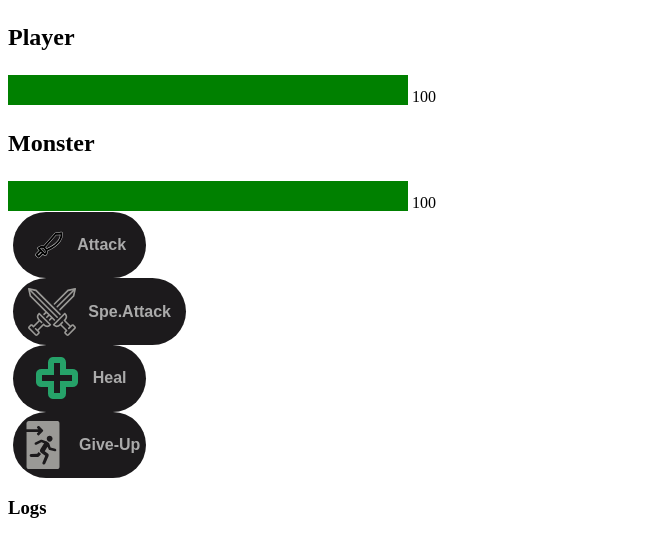
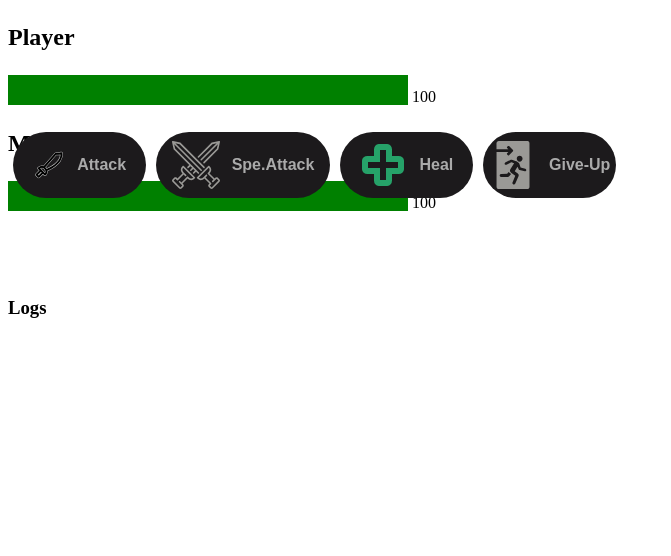
Before and after one commit to AoiLeyos/MonsterSlayerAngular, an Angular app: page / in a window 1280 px wide. Shown: the top 556 px of the page, without its empty margins (0-671 px from the left). Built offline with nearby package versions, Linux system fonts and the light colour scheme.

Commit message:
style(buttons.component.css)display flex

```diff
--- a/src/app/buttons/buttons.component.css
+++ b/src/app/buttons/buttons.component.css
@@ -0,0 +1,7 @@
+* {
+    display: flex;
+    margin: 0;
+    padding: 0;
+    position: relative;
+    top: -40px;
+}
```
